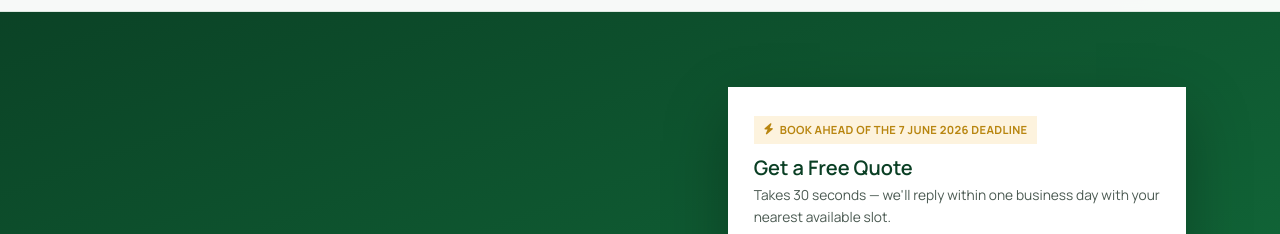
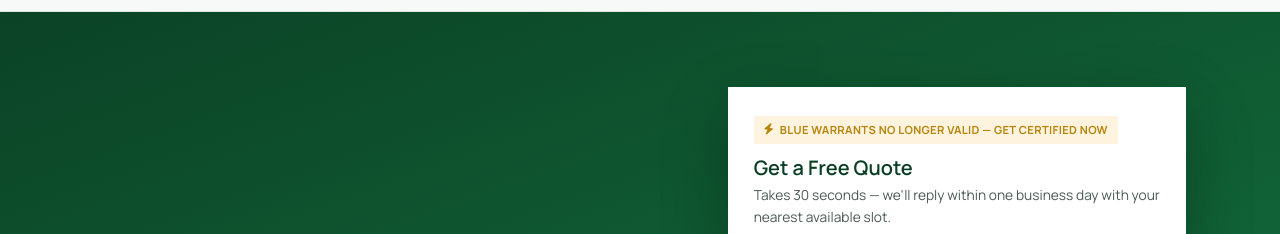
Before and after one commit to itsarizonaneil-dot/green-warrant-wellington, a plain HTML site: page about.html in a window 1280 px wide. Shown: the part 63-297 px from the top of the page. Drawn offline with Linux system fonts and the light colour scheme.

Commit message:
Fix stale future-tense deadline wording in the quote form badge
The 7 June 2026 compliance deadline referenced in the form's urgency
badge has already passed relative to the current date, so "book ahead
of the deadline" no longer makes sense. Reworded to a present-tense,
factual statement instead.

Co-Authored-By: Claude Sonnet 5 <noreply@anthropic.com>

```diff
--- a/about.html
+++ b/about.html
@@ -54,7 +54,7 @@
         <p class="lead">A straightforward booking service for self-containment certification in the Wellington region.</p>
       </div>
       <div class="hero-form-card">
-        <span class="form-urgency"><i class="fa-solid fa-bolt"></i> Book ahead of the 7 June 2026 deadline</span>
+        <span class="form-urgency"><i class="fa-solid fa-bolt"></i> Blue warrants no longer valid — get certified now</span>
         <h3>Get a Free Quote</h3>
         <p class="form-sub">Takes 30 seconds — we'll reply within one business day with your nearest available slot.</p>
         <form action="mailto:enquiries@greenwarrantwellington.co.nz" method="post" enctype="text/plain">
```
Also changed, not shown: contact.html (+1 -1 lines), faq.html (+1 -1 lines), green-warrant-renewal.html (+1 -1 lines), index.html (+1 -1 lines), retrofit-plumbing.html (+1 -1 lines), self-containment-certification.html (+1 -1 lines), service-areas.html (+1 -1 lines).
